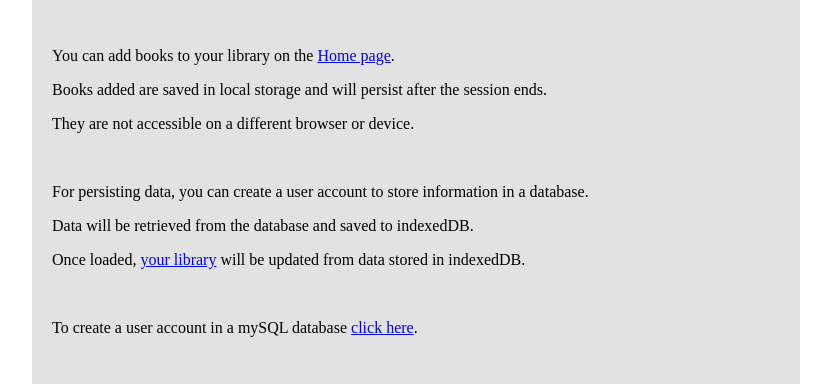
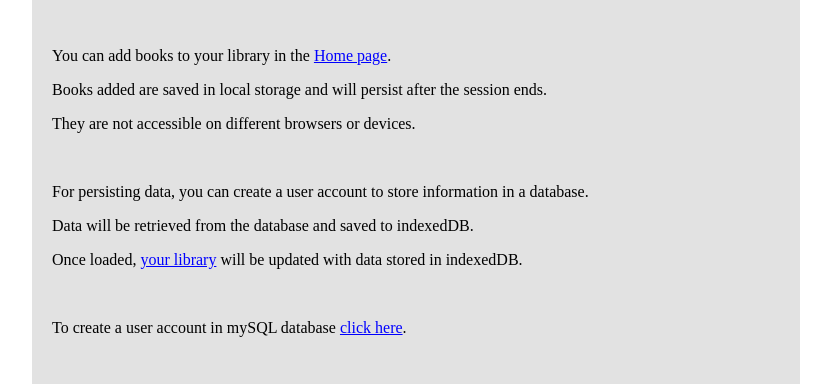
Before and after one commit to rhenriquez85/NodeLibraryApp, a website: page pages/about.html in a window 1280 px wide. Shown: the part 173-557 px from the top of the page, without its empty margins (224-1055 px from the left). Drawn offline with Linux system fonts and the light colour scheme; files that its build step writes are made by us from their sources; files whose address does not match are found by name.

Commit message:
[about] edits to copy

```diff
--- a/pages/about.html
+++ b/pages/about.html
@@ -31,19 +31,18 @@
                     <p>The node server serves HTML, CSS and JavaScript files for requests made by the browser.</p>
                     <p></p>
                     <br>
-                    <p>You can add books to your library on the <a href="/home">Home page</a>.</p>
+                    <p>You can add books to your library in the <a href="/home">Home page</a>.</p>
                     <p>Books added are saved in local storage and will persist after the session ends.</p>
-                    <p>They are not accessible on a different browser or device.</p>
+                    <p>They are not accessible on different browsers or devices.</p>
                     <br>
                     <p>For persisting data, you can create a user account to store information in a database.</p>
                     <p>Data will be retrieved from the database and saved to indexedDB.</p>
-                    <p>Once loaded, <a href="/library">your library</a> will be updated from data stored in indexedDB.</p>
+                    <p>Once loaded, <a href="/library">your library</a> will be updated with data stored in indexedDB.</p>
                     <br>
-                    <p>To create a user account in a mySQL database <a class="mySQL-modal-link">click here</a>.</p>
+                    <p>To create a user account in mySQL database <a class="mySQL-modal-link">click here</a>.</p>
                     <br>
                     <p>Your session is tracked in session storage.</p>
                     <p>Once your session is over, you will be logged out and indexedDB will be cleared.</p>
-                    <!-- <p>Please login again to view your library.</p> -->
                 </div>
                 <div class="mySQL-login-container">
                     <p>MySQL login form:</p>
```
